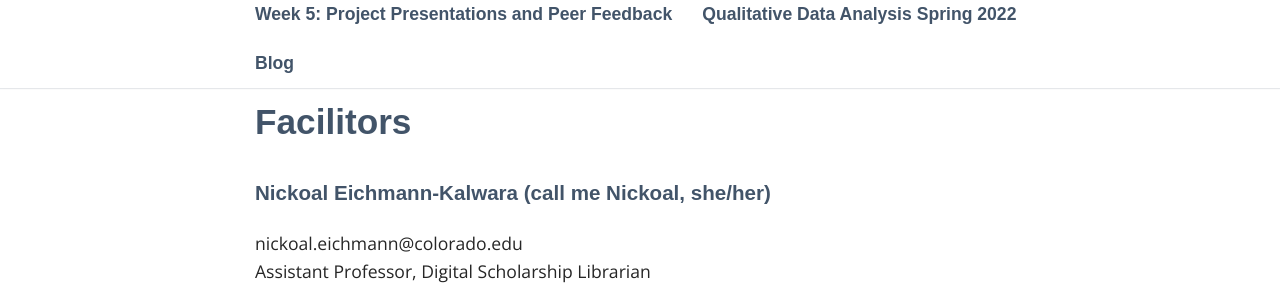
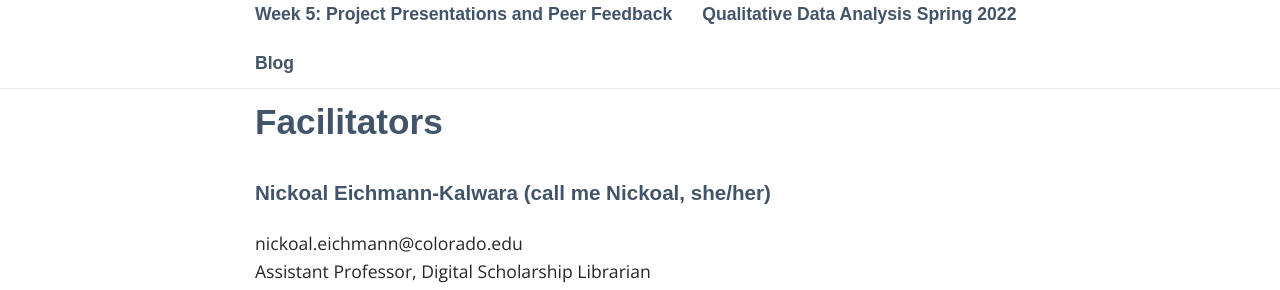
Before and after one commit to jwrigs/QDA2022, a Jekyll site: the page built from _pages/syllabus.md, in a window 1280 px wide and 900 px high, scrolled down 635 px. Shown: the part 158-448 px from the top of the window. Built offline with Jekyll 4.4.1, drawn with Linux system fonts in a browser that asks for light colours; some web fonts are replaced; our own code applies the rules of GitHub Pages for plain Markdown files.

Commit message:
Update syllabus.md

```diff
--- a/_pages/syllabus.md
+++ b/_pages/syllabus.md
@@ -4,7 +4,7 @@
 Spring 2022, University of Colorado Boulder
 Tuesdays, 10am-12:30pm Mountain Time meeting remotely
 
-## Facilitors
+## Facilitators
 
 ### Nickoal Eichmann-Kalwara (call me Nickoal, she/her)
 nickoal.eichmann@colorado.edu <br>
```
